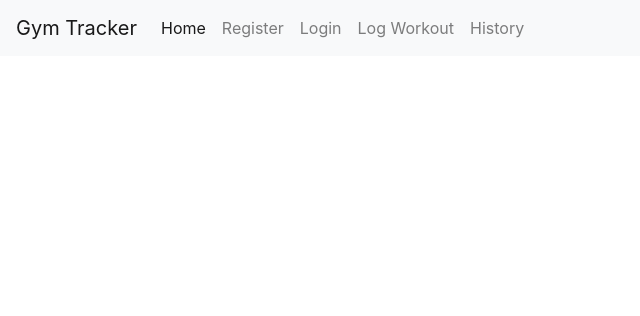
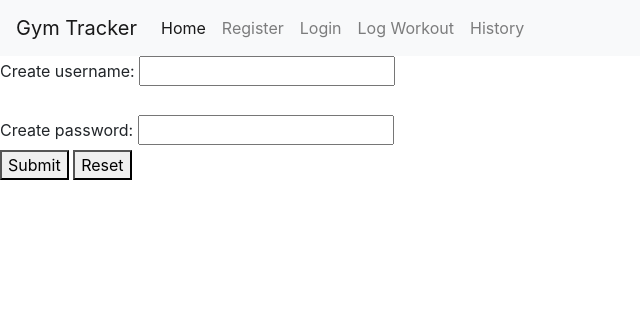
Before and after one commit to hud-k/gym-tracker, a Flask app: page /register in a window 1280 px wide. Shown: the top 316 px of the page, without its empty margins (0-640 px from the left). Run offline with Flask 3, Linux system fonts and the light colour scheme.

Commit message:
feat: method handling for register route

```diff
--- a/app/__init__.py
+++ b/app/__init__.py
@@ -6,9 +6,11 @@ def create_app():
     def homepage():
         return render_template("home.html")
 
-    @app.route("/register")
+    @app.route("/register", methods=["GET", "POST"])
     def register():
-        return render_template("register.html")
+        if request.method == "POST":
+            return render_template("register.html", message="Successfully created account!")
+        return render_template("register.html", message="")
 
     @app.route("/login", methods=["GET", "POST"])
     def login():
--- a/app/templates/register.html
+++ b/app/templates/register.html
@@ -3,7 +3,19 @@
 {% block content %}
 <form action="{{ url_for('register') }}" method="post">
     <div>
-        <label></label>
+        <label for="username">Create username:</label>
+        <input type="text" id="username" name="username" required>
     </div>
+
+    <br>
+
+    <div>
+        <label for="password">Create password:</label>
+        <input type="password" id="password" name="password" required>
+    </div>
+
+    <button type="submit">Submit</button>
+    <button type="reset">Reset</button>
 </form>
-{% endblock content %}
+<p>{{message}}</p>
+{% endblock %}
```
